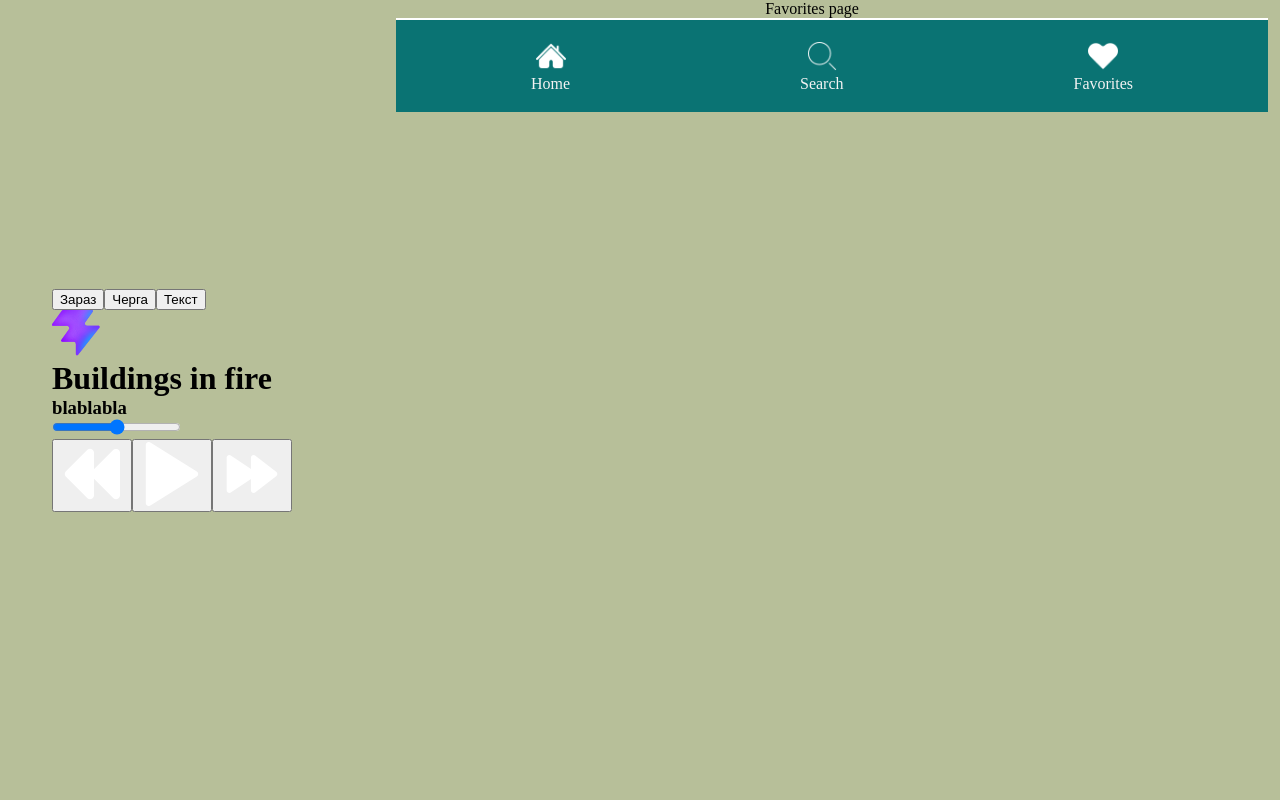
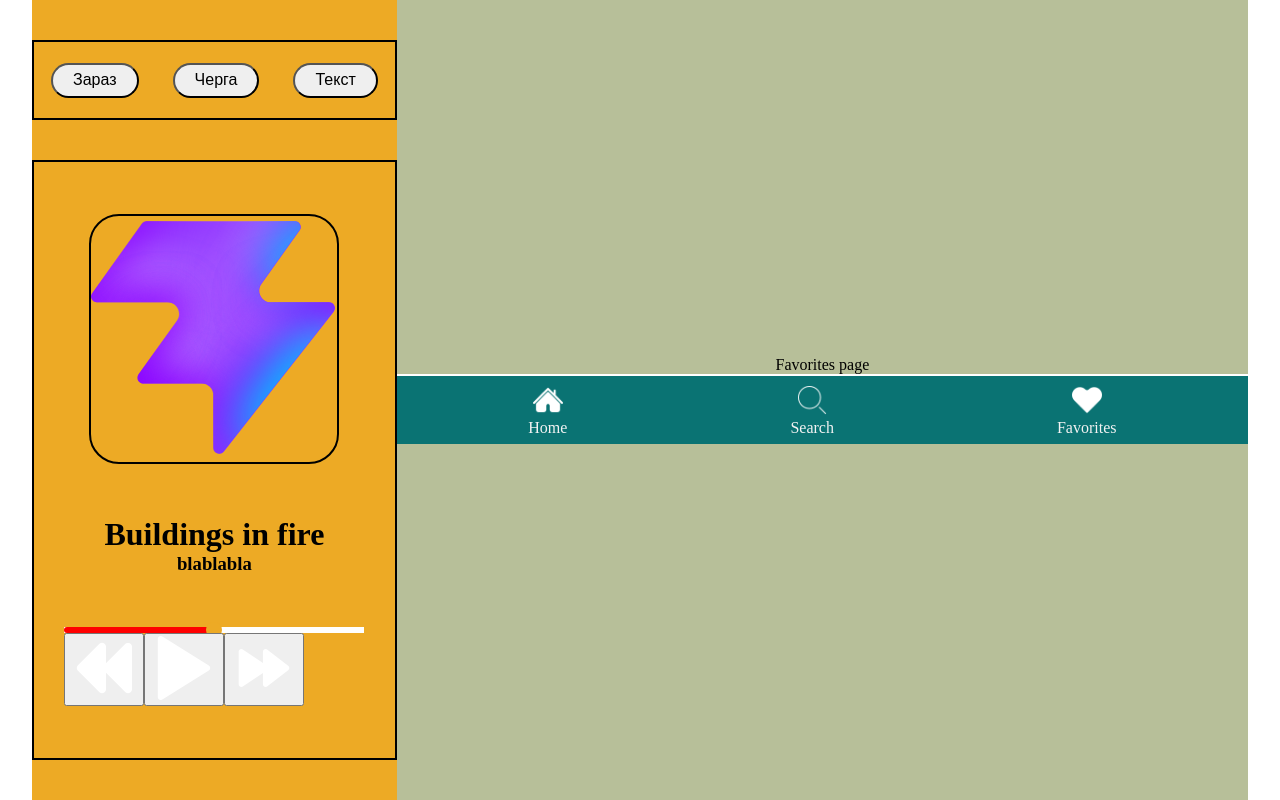
Before and after one commit to tol1kkk/Music-Player, a React (Vite) app: page /favorites in a window 1280 px wide. Built offline with nearby package versions, Linux system fonts and the light colour scheme.

Commit message:
styles added

```diff
--- a/src/App.css
+++ b/src/App.css
@@ -2,18 +2,21 @@
 *{
   margin: 0 auto;
   padding: 0 auto;
+  box-sizing: border-box;
 }
 .container{
-  height: 800px;
-  width: 100%;
+  min-height: 100vh;
+  /* height: 800px; */
+  width: 95%;
   background-color: #B7BF99;
   display: flex;
   flex-direction: row;
   align-items: center;
+  justify-content: space-evenly;
 }
 
 .main{
-  width: 65%;
+  width: 70%;
   height: inherit;
   display: flex;
   flex-direction: column;
--- a/src/components/Navbar/navbar.css
+++ b/src/components/Navbar/navbar.css
@@ -6,7 +6,7 @@
   border-top: 1px solid #2a2a2a;
   background: #0A7373;
   width: 100%;
-  height: 60px;
+  height: 70px;
   border-top: 2px solid rgb(255, 255, 255);
 }
 
--- a/src/components/trackCard/TrackCard.jsx
+++ b/src/components/trackCard/TrackCard.jsx
@@ -1,3 +1,4 @@
+import "./trackCard.css";
 export default function TrackCard() {
   return (
     <div className="track-card">
--- a/src/components/trackCard/trackCard.css
+++ b/src/components/trackCard/trackCard.css
@@ -0,0 +1,73 @@
+.track-card{
+    width: 30%;
+    min-height: inherit;
+    background-color: #EDAA25;
+    display: flex;
+    flex-direction: column;
+    align-items: center;
+    justify-content: space-evenly;
+}
+.trackCard-header{
+    height: 80px;
+    border: 2px solid black;
+    width: 100%;
+    display: flex;
+    align-items: center;
+    justify-content: center;
+}
+.options{
+    height: 35px;
+    padding: 0 20px 0 20px;
+    font-size: 16px;
+    border-radius: 50px;
+}
+.trackCard-body{
+    height: 600px;
+    width: 100%;
+    display: flex;
+    border: 2px solid black;
+    align-items: center;
+    flex-direction: column;
+    justify-content: space-evenly;
+}
+.track-img{
+    width: 250px;
+    height: 250px;
+    border: 2px solid black;
+    border-radius: 30px;
+}
+.track-info{
+    border: 2ps solid black;
+    width: 100%;
+    text-align: center;
+}
+.lenghtSong{
+    -webkit-appearance: none; /* прибирає стандартний стиль */
+    display: block;
+    width: 300px;
+    align-self: center;
+    color: #2f0fc0;
+}
+/* .lenghtSong::-webkit-slider-thumb {
+  -webkit-appearance: none;
+  width: 16px;
+  height: 16px;
+  background: #a79d89;
+  border-radius: 50%;
+  cursor: pointer;
+  margin-top: -5px;
+} */
+.lenghtSong::-webkit-slider-runnable-track {
+  height: 6px;
+  background: linear-gradient(to right, red 0%, red 50%, white 50%, white 100%);
+  border-radius: 3px;
+}
+.lenghtSong::-webkit-slider-thumb {
+  -webkit-appearance: none;
+  width: 16px;
+  height: 16px;
+  background: #EDAA25;   /* колір thumb */
+  border-radius: 50%;
+  cursor: pointer;
+  margin-top: -5px;
+}
```
